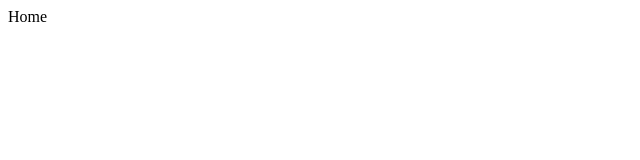
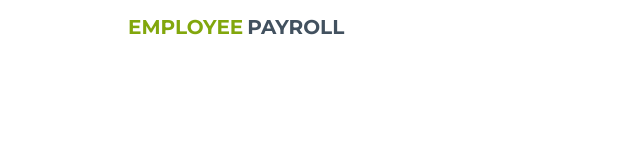
Before and after one commit to onizukaTP/learnHtmlAndCss, a plain HTML site: page pages/home.html in a window 1280 px wide. Shown: the whole page, without its empty margins (0-640 px from the left). Drawn offline with Linux system fonts and the light colour scheme.

Commit message:
UC1 [Day 45] - Employee Payroll App Home Page

```diff
--- /dev/null
+++ b/css/home.css
@@ -0,0 +1,37 @@
+html body {
+    margin: 0;
+    height: 100%;
+}
+
+.header {
+    padding: 15px 0;
+    background-color: white;
+}
+
+.header-content {
+    display: flex;
+    flex-direction: row;
+    justify-content: center;
+    align-items: center;
+    border: 0px solid green;
+}
+
+.logo-content {
+    display: flex;
+    flex-direction: row;
+    align-items: center;
+    border: 0px solid green;
+    width: 80%;
+}
+
+.emp-text {
+    font: normal normal bold 20px/25px Montserrat;
+    font-family: "Montserrat", sans-serif;
+    letter-spacing: 0px;
+    color: #82a70c;
+    text-transform: capitalize;
+}
+
+.emp-payroll {color: #42515f;}
+
+* {box-sizing: border-box;}
--- a/pages/home.html
+++ b/pages/home.html
@@ -1,11 +1,22 @@
 <!DOCTYPE html>
 <html lang="en">
 <head>
-    <meta charset="UTF-8">
-    <meta name="viewport" content="width=device-width, initial-scale=1.0">
-    <title>Document</title>
+  <meta charset="UTF-8">
+  <meta name="viewport" content="width=device-width, initial-scale=1.0">
+  <title>Employee Payroll App</title>
+  <link rel="stylesheet" href="../css/home.css">
+  <link rel="preconnect" href="https://fonts.googleapis.com">
+  <link rel="preconnect" href="https://fonts.gstatic.com" crossorigin>
+  <link href="https://fonts.googleapis.com/css2?family=Montserrat:ital,wght@0,100..900;1,100..900&display=swap" rel="stylesheet">
 </head>
 <body>
-    Home
+  <header class="header-content header">
+    <div class="logo-content">
+      <div>
+        <span class="emp-text">EMPLOYEE</span>
+        <span class="emp-text emp-payroll">PAYROLL</span>
+      </div>
+    </div>
+  </header>
 </body>
 </html>
```
